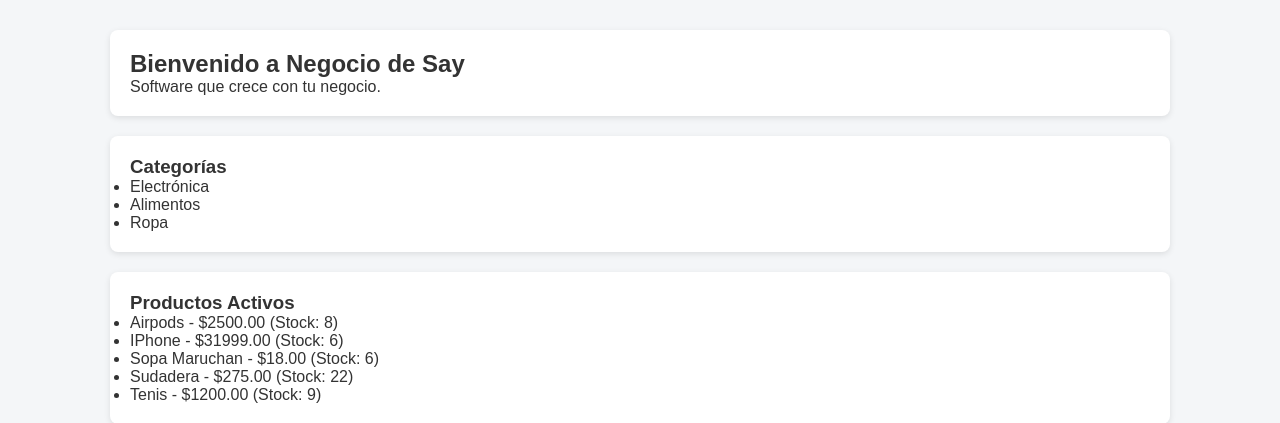
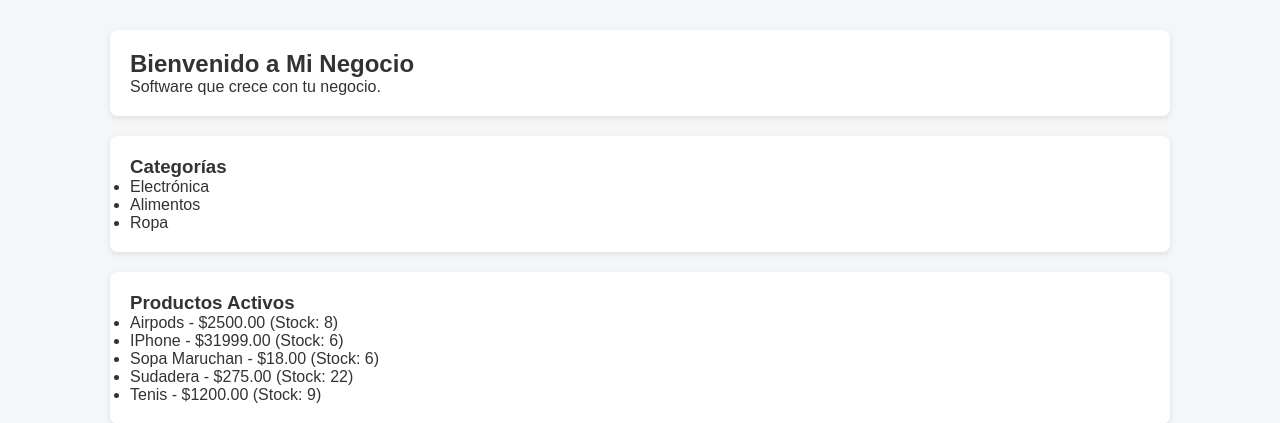
Before and after one commit to malm101020mmcrpla3-ux/negocio, a Django app: page / in a window 1280 px wide. Shown: the part 56-479 px from the top of the page. Run offline with Django 5.2, Linux system fonts and the light colour scheme; data comes from the database, SQL or seed files in the repository.

Commit message:
Debug temporal

```diff
--- a/tienda/templates/tienda/inicio.html
+++ b/tienda/templates/tienda/inicio.html
@@ -1,10 +1,13 @@
 {% extends 'base.html' %}
-{% block title %}Inicio - Say{% endblock %}
+
+{% block title %}Inicio - Mi Negocio{% endblock %}
+
 {% block content %}
 <div class="card">
-<h2>Bienvenido a  Negocio de Say</h2>
+    <h2>Bienvenido a Mi Negocio</h2>
     <p>Software que crece con tu negocio.</p>
 </div>
+
 <div class="card">
     <h3>Categorías</h3>
     <ul>
@@ -15,11 +18,13 @@
         {% endfor %}
     </ul>
 </div>
+
 <div class="card">
     <h3>Productos Activos</h3>
     <ul>
         {% for producto in productos %}
-<li>{{ producto.nombre }} - ${{ producto.precio }} (Stock: {{ producto.stock }})</li> {% empty %}
+            <li>{{ producto.nombre }} - ${{ producto.precio }} (Stock: {{ producto.stock }})</li>
+        {% empty %}
             <li>No hay productos activos.</li>
         {% endfor %}
     </ul>
```
Lines whose indentation alone changed are shown as unchanged.
